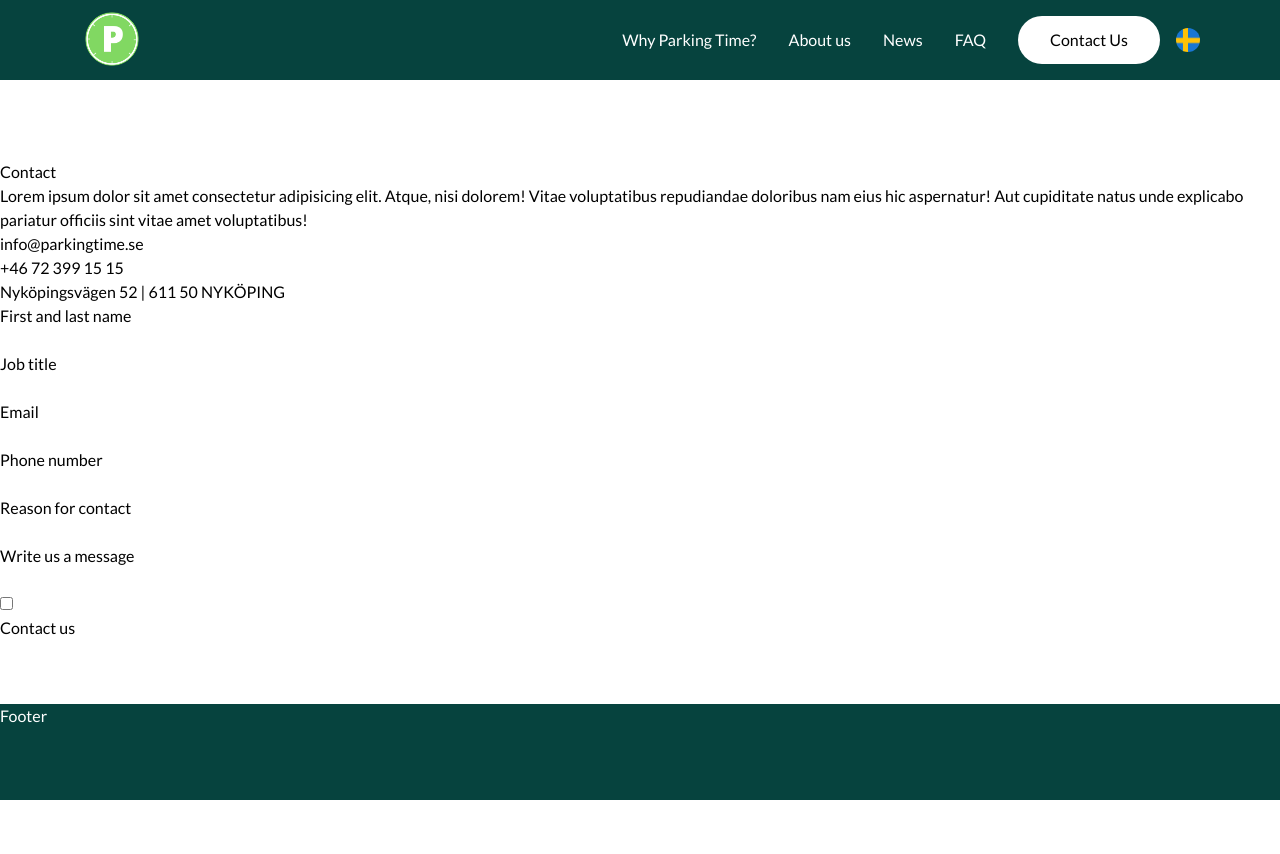
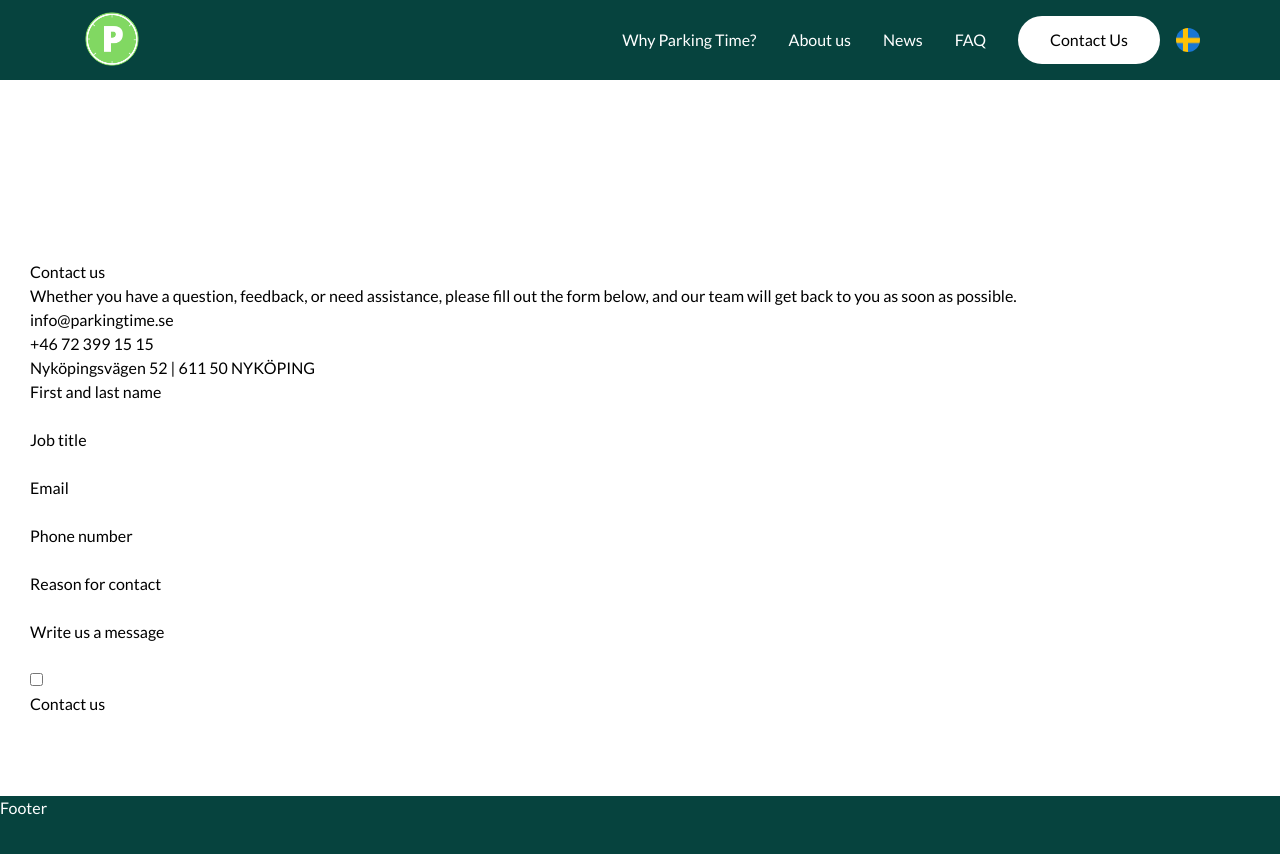
Before and after one commit to Legendarius-K/parking_time, a Next.js app: page /contact in a window 1280 px wide. Shown: the top 854 px of the page. Before the commit the page ends 800 px from the top, so only its background shows below. Built offline with nearby package versions, Linux system fonts and the light colour scheme.

Commit message:
saving work

```diff
--- a/src/app/contact/page.tsx
+++ b/src/app/contact/page.tsx
@@ -7,13 +7,13 @@ const Contact = () => {
                 <div className="">
 
                 </div>
-                <div className="">
+                <div className="pt-[100px] px-[30px] pb-[80px]">
                     <div className="">
                         <div className="">
-                            <h3>Contact</h3>
+                            <h3>Contact us</h3>
                         </div>
                         <div className="">
-                            <p>Lorem ipsum dolor sit amet consectetur adipisicing elit. Atque, nisi dolorem! Vitae voluptatibus repudiandae doloribus nam eius hic aspernatur! Aut cupiditate natus unde explicabo pariatur officiis sint vitae amet voluptatibus!</p>
+                            <p>Whether you have a question, feedback, or need assistance, please fill out the form below, and our team will get back to you as soon as possible.</p>
                         </div>
                     </div>
                     <div className="">
@@ -28,7 +28,7 @@ const Contact = () => {
                         <div className="">
                             <div className="">
                                 <p>First and last name</p>
-                                <input type="text" name="" id="" />
+                                <input className="" type="text" name="" id="" />
                             </div>
                             <div className="">
                                 <p>Job title</p>
```
